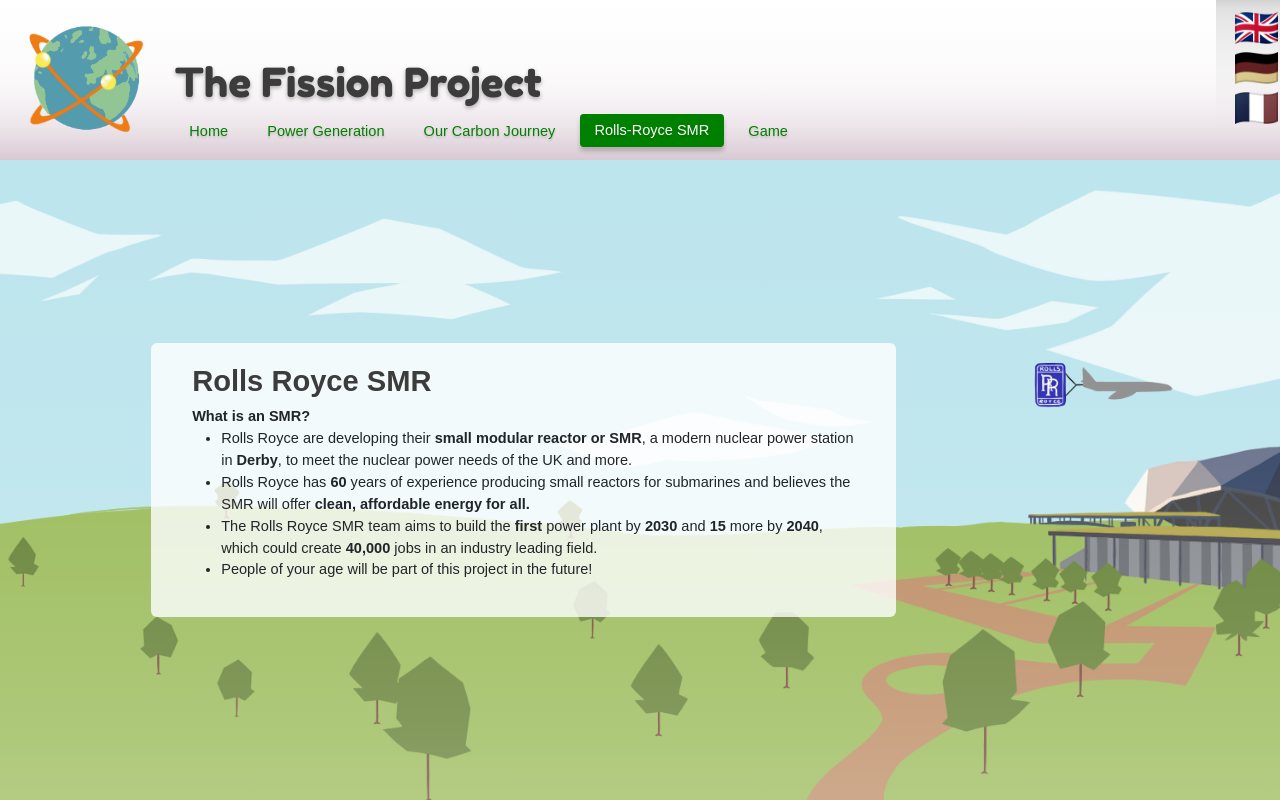
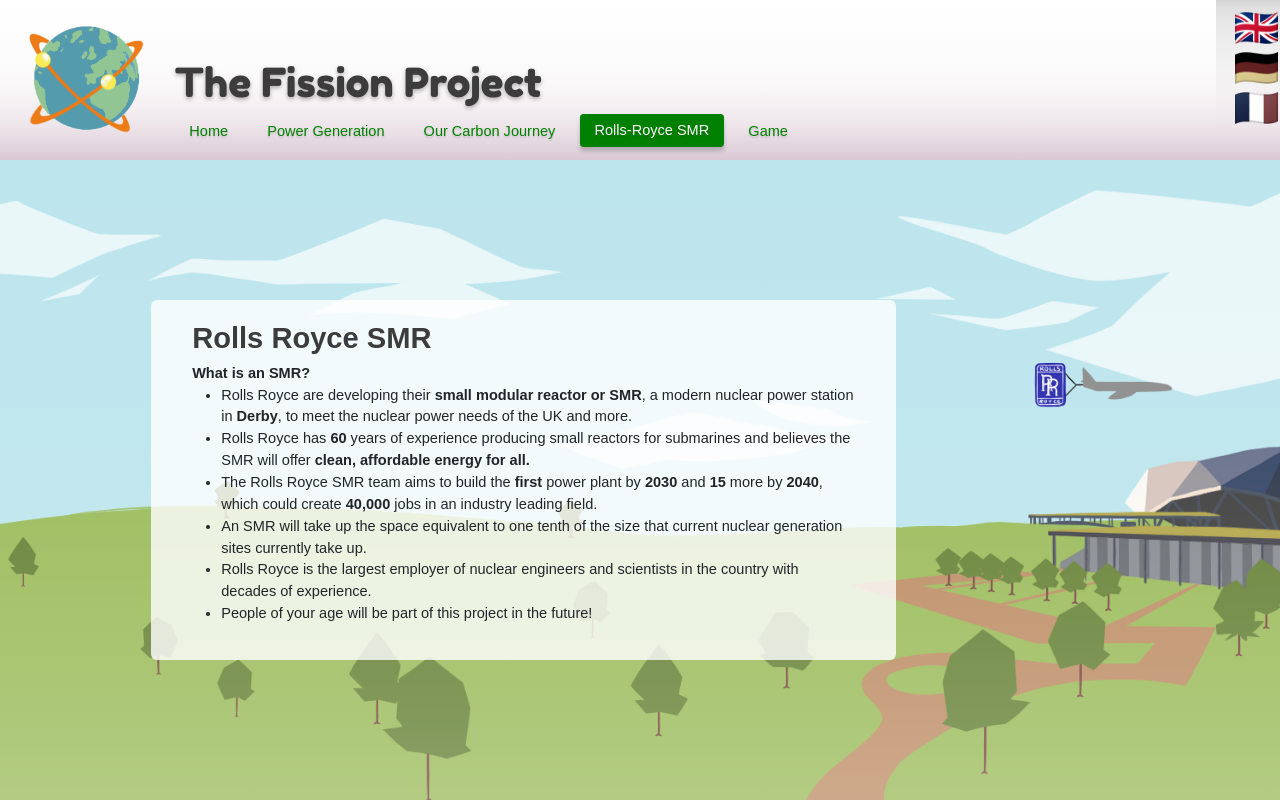
Before and after one commit to pottsb/Hackathon2022-FlatWebsite, a PHP site: page /smr.php in a window 1280 px wide. Run offline with PHP 8.4, Linux system fonts and the light colour scheme; some web fonts are replaced.

Commit message:
Added super cool facts yo

```diff
--- a/smr.php
+++ b/smr.php
@@ -14,6 +14,8 @@
                     <li>Rolls Royce are developing their <strong>small modular reactor or SMR</strong>, a modern nuclear power station in <strong>Derby</strong>, to meet the nuclear power needs of the UK and more.</li>
                     <li>Rolls Royce has <strong>60</strong> years of experience producing small reactors for submarines and believes the SMR will offer <strong>clean, affordable energy for all.</strong></li>
                     <li>The Rolls Royce SMR team aims to build the <strong>first</strong> power plant by <strong>2030</strong> and <strong>15</strong> more by <strong>2040</strong>, which could create <strong>40,000</strong> jobs in an industry leading field.</li>
+                    <li>An SMR will take up the space equivalent to one tenth of the size that current nuclear generation sites currently take up.</li>
+                    <li>Rolls Royce is the largest employer of nuclear engineers and scientists in the country with decades of experience.</li>
                     <li>People of your age will be part of this project in the future!</li>
                     </ul>
                 </div>
```
